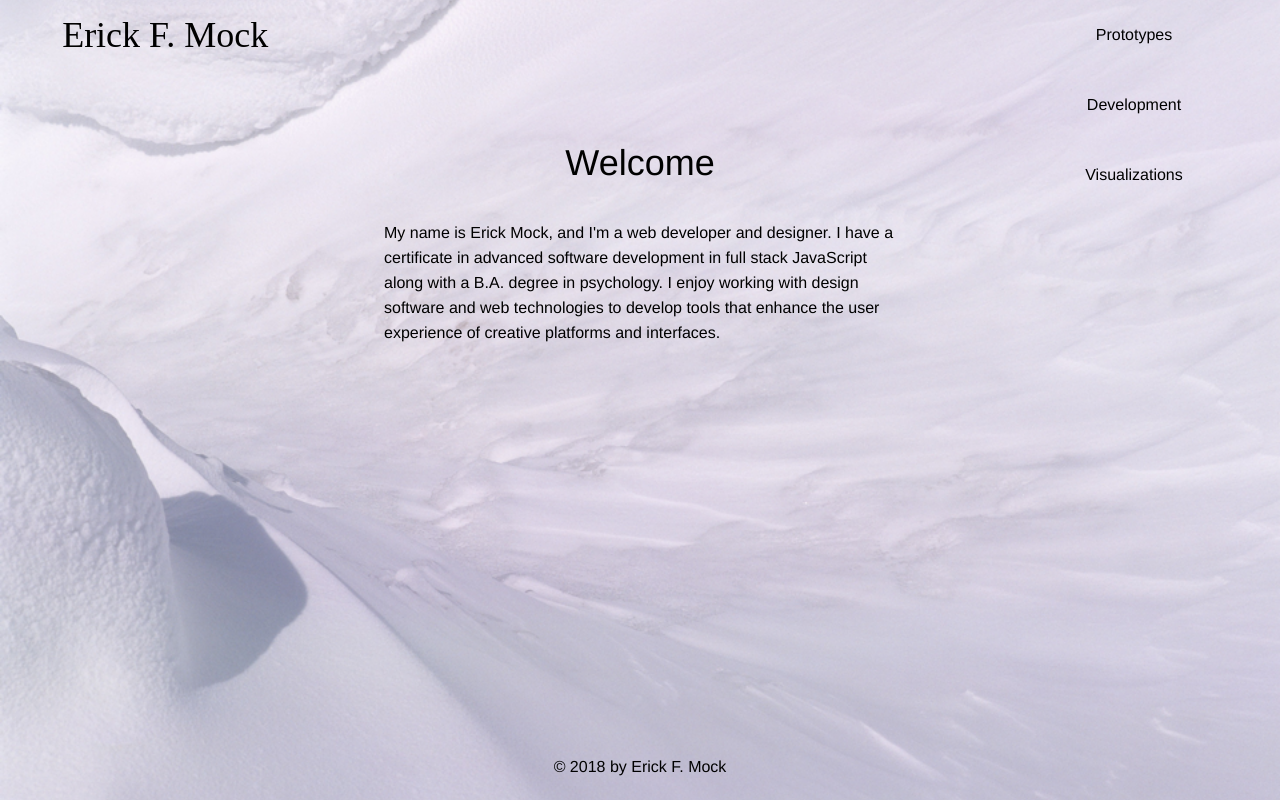
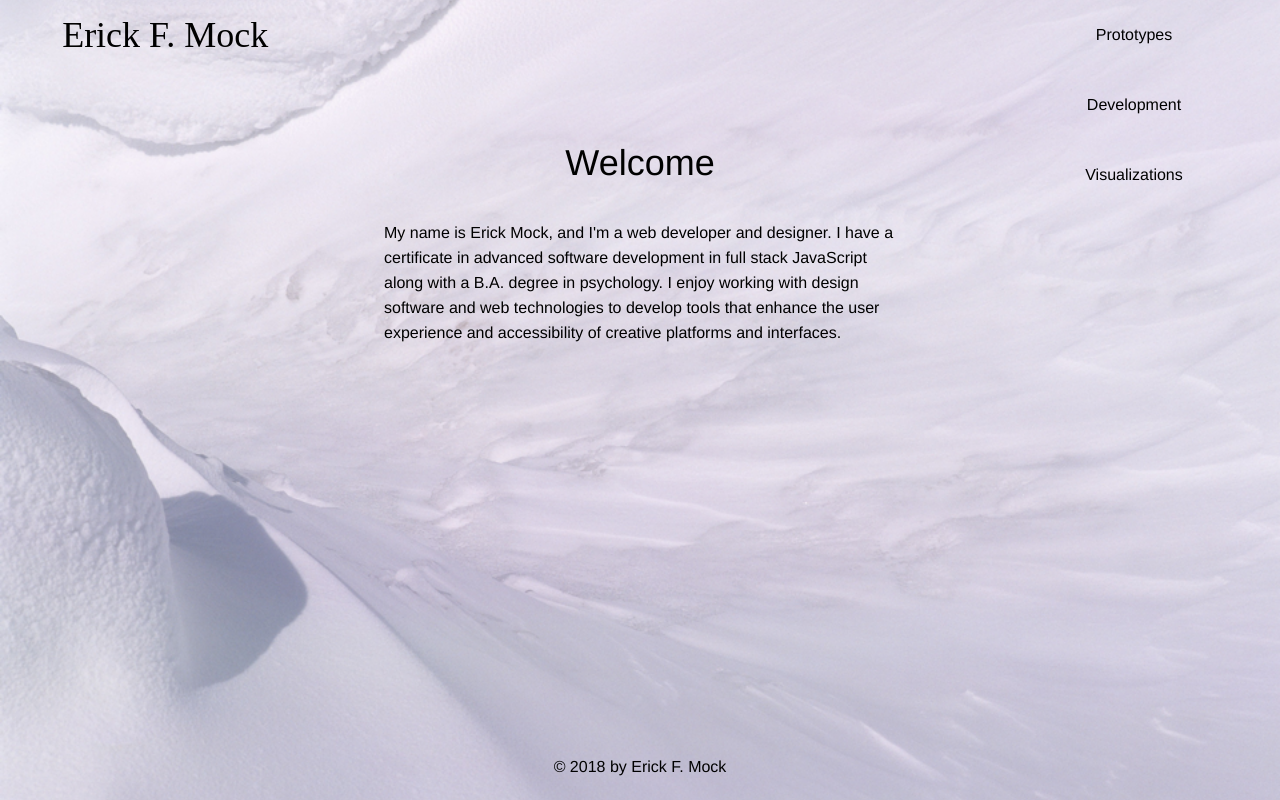
Before and after one commit to kcirekcom/portfolio, a React app: page / in a window 1280 px wide. Built offline with nearby package versions, Linux system fonts and the light colour scheme; a web font is replaced by a local one.

Commit message:
Minor content change in home component

```diff
--- a/src/components/Home.jsx
+++ b/src/components/Home.jsx
@@ -8,7 +8,7 @@ export default class Home extends Component {
       <div className='about-info'>
         <h1 className='text-center'>Welcome</h1>
 
-        <p>My name is Erick Mock, and I'm a web developer and designer. I have a certificate in advanced software development in full stack JavaScript along with a B.A. degree in psychology. I enjoy working with design software and web technologies to develop tools that enhance the user experience of creative platforms and interfaces.</p>
+        <p>My name is Erick Mock, and I'm a web developer and designer. I have a certificate in advanced software development in full stack JavaScript along with a B.A. degree in psychology. I enjoy working with design software and web technologies to develop tools that enhance the user experience and accessibility of creative platforms and interfaces.</p>
 
         <ul className='social'>
           <li className='social__link'><a href='https://github.com/kcirekcom' target='_blank' className='icon-github'/></li>
```
